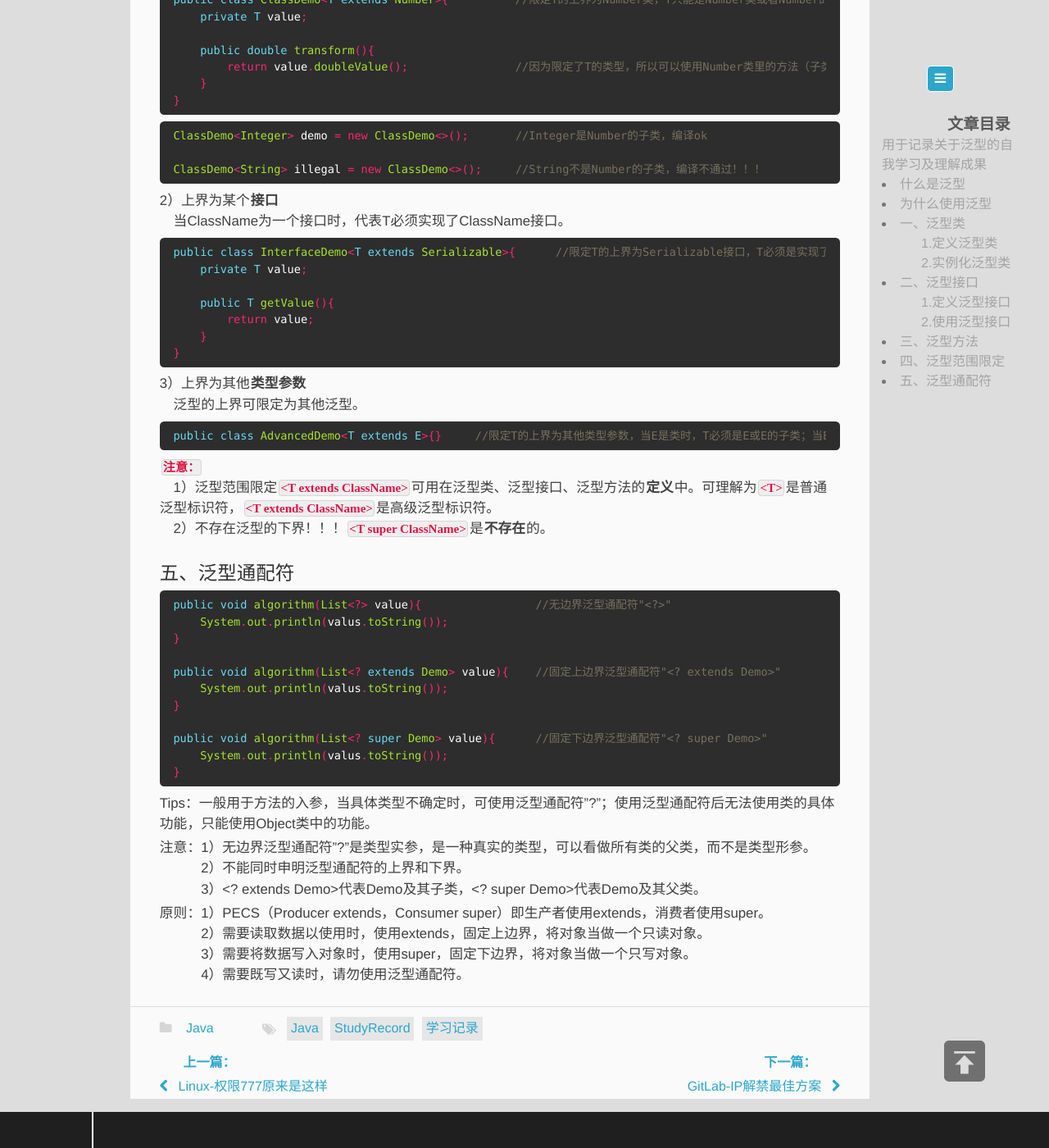
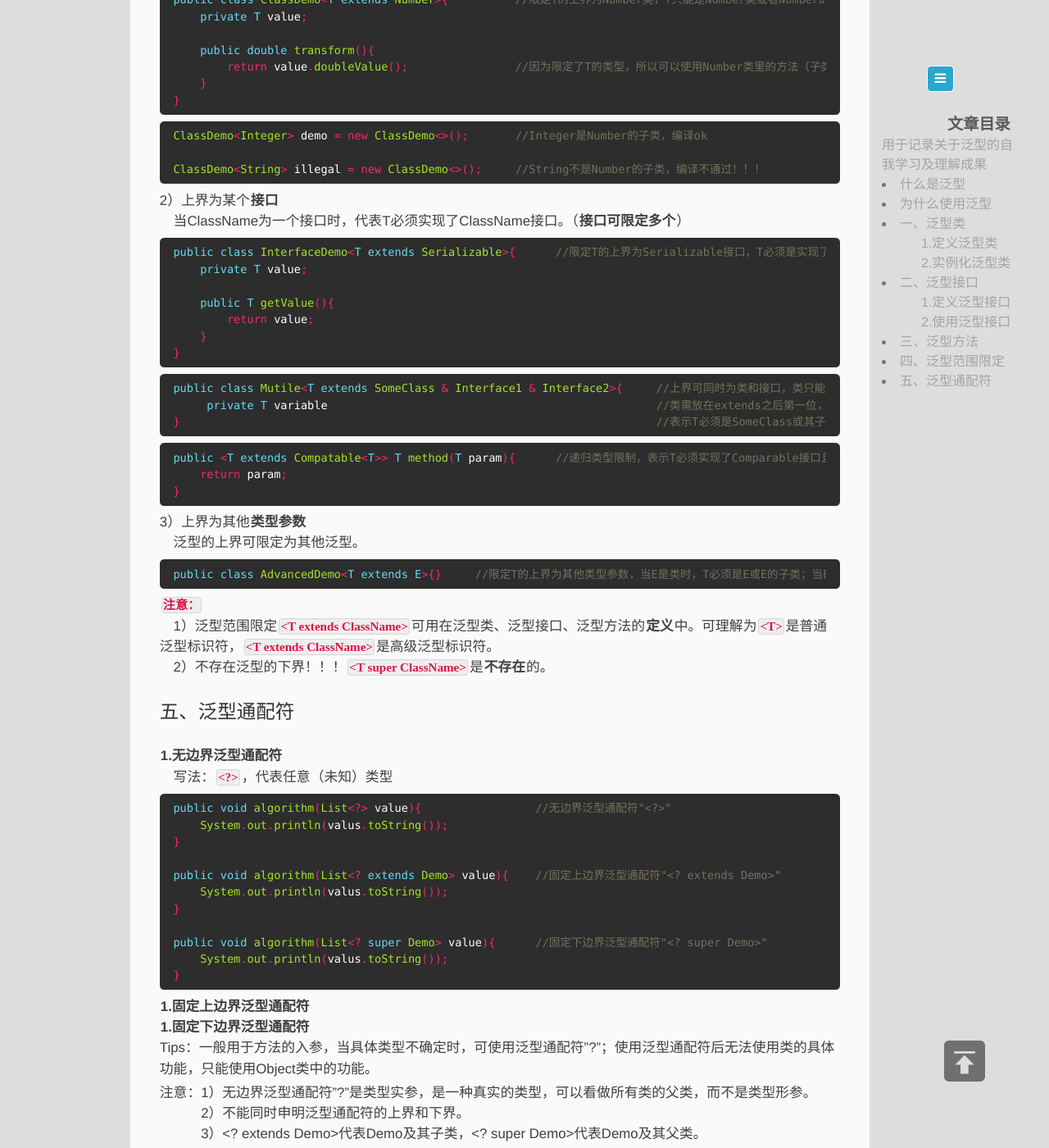
Before and after one commit to memorate/memorate.github.io, a Jekyll site: the page built from _posts/2019-10-10-genericity.markdown, in a window 1280 px wide and 1400 px high, scrolled down 5900 px. Shown: the whole window at 82% size. Built offline with Jekyll 4.4.1, drawn with Linux system fonts in a browser that asks for light colours.

Commit message:
latest code update on 2019-11-01 17:51

````diff
--- a/_posts/2019-10-10-genericity.markdown
+++ b/_posts/2019-10-10-genericity.markdown
@@ -269,7 +269,7 @@ ClassDemo<Integer> demo = new ClassDemo<>();       //Integer是Number的子类
 ClassDemo<String> illegal = new ClassDemo<>();     //String不是Number的子类，编译不通过！！！
 ```
 2）上界为某个**接口**
-　当ClassName为一个接口时，代表T必须实现了ClassName接口。
+　当ClassName为一个接口时，代表T必须实现了ClassName接口。（**接口可限定多个**）
 ```java
 public class InterfaceDemo<T extends Serializable>{      //限定T的上界为Serializable接口，T必须是实现了Serializable的类或接口
     private T value;
@@ -277,6 +277,16 @@ public class InterfaceDemo<T extends Serializable>{      //限定T的上界为Se
     public T getValue(){
         return value;
     }
+}
+```
+```java
+public class Mutile<T extends SomeClass & Interface1 & Interface2>{     //上界可同时为类和接口，类只能有一个，接口可有多个，
+     private T variable                                                 //类需放在extends之后第一位，中间用"&"连接。
+}                                                                       //表示T必须是SomeClass或其子类，且需实现Interface1、Interface1接口。
+```
+```java
+public <T extends Compatable<T>> T method(T param){      //递归类型限制，表示T必须实现了Comparable接口且可与同类型的元素进行比较
+    return param;
 }
 ```
 3）上界为其他**类型参数**
@@ -288,6 +298,9 @@ public class AdvancedDemo<T extends E>{}     //限定T的上界为其他类型
 　1）泛型范围限定`<T extends ClassName>`可用在泛型类、泛型接口、泛型方法的**定义**中。可理解为`<T>`是普通泛型标识符，`<T extends ClassName>`是高级泛型标识符。
 　2）不存在泛型的下界！！！`<T super ClassName>`是**不存在**的。
 ### 五、泛型通配符
+<br/>
+**1.无边界泛型通配符**
+　写法：`<?>`，代表任意（未知）类型
 ```java
 public void algorithm(List<?> value){                 //无边界泛型通配符"<?>"
     System.out.println(valus.toString());
@@ -301,6 +314,8 @@ public void algorithm(List<? super Demo> value){      //固定下边界泛型通
     System.out.println(valus.toString());
 }
 ```
+**1.固定上边界泛型通配符**
+**1.固定下边界泛型通配符**
 Tips：一般用于方法的入参，当具体类型不确定时，可使用泛型通配符"?"；使用泛型通配符后无法使用类的具体功能，只能使用Object类中的功能。
 
 注意：1）无边界泛型通配符"?"是类型实参，是一种真实的类型，可以看做所有类的父类，而不是类型形参。
````
